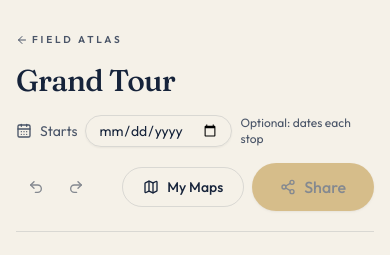
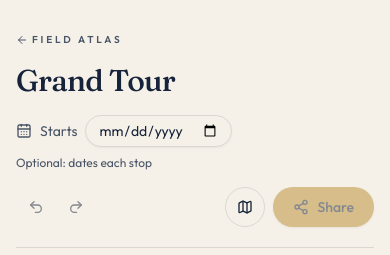
Before and after one commit to akhiakl/grand-tour, a Next.js app: page /new in a window 390 px wide. Shown: the top 255 px of the page. Built offline with nearby package versions, Linux system fonts and the light colour scheme; no server answers.

Commit message:
fix: keep the editor header inside 360px phones
Share takes the default size on phones, My Maps goes icon-only, and the
start-date and redraft rows wrap instead of forcing horizontal scroll.

```diff
--- a/src/components/editor/editor-header.tsx
+++ b/src/components/editor/editor-header.tsx
@@ -48,7 +48,7 @@
   const t = useTranslations("Editor");
   return (
     <div className="flex flex-col gap-1">
-      <div className="flex items-center gap-2 text-sm text-ink-soft">
+      <div className="flex flex-wrap items-center gap-2 text-sm text-ink-soft">
         <CalendarDays className="size-4 shrink-0" aria-hidden />
         <label htmlFor={TRIP_START_INPUT_ID}>{t("startsLabel")}</label>
         <Input
@@ -167,15 +167,17 @@
               <Redo2 />
             </Button>
           </div>
-          <Button asChild variant="outline">
-            <Link href="/maps">
-              <Map /> {t("myMaps")}
+          {/* Icon-only on phones so the row fits 360px; the name stays for AT. */}
+          <Button asChild variant="outline" className="max-sm:size-10 max-sm:px-0">
+            <Link href="/maps" title={t("myMaps")}>
+              <Map /> <span className="max-sm:sr-only">{t("myMaps")}</span>
             </Link>
           </Button>
           <Button
             type="button"
             variant="brass"
-            size="lg"
+            // Default size on phones so the row fits 360px; large from `sm`.
+            className="sm:h-12 sm:px-7 sm:text-base"
             disabled={!canShare || sharing}
             onClick={onShare}
           >
--- a/src/components/editor/redraft-card.tsx
+++ b/src/components/editor/redraft-card.tsx
@@ -73,7 +73,7 @@
             onChange={(e) => setDestination(e.target.value)}
           />
         </div>
-        <div className="flex items-end gap-3">
+        <div className="flex flex-wrap items-end gap-3">
           <div className="flex w-24 flex-col gap-1.5">
             <Label htmlFor="redraft-days">{t("days")}</Label>
             <Input
```
